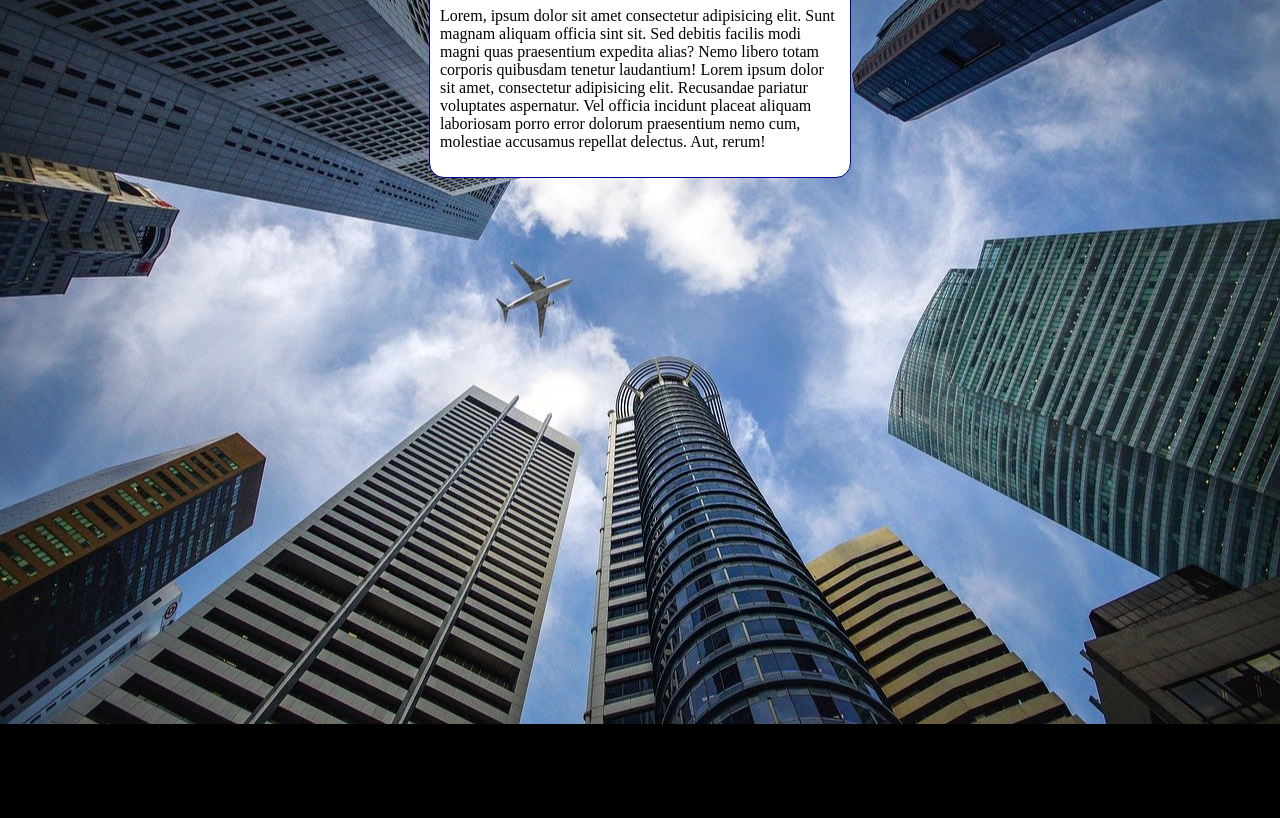
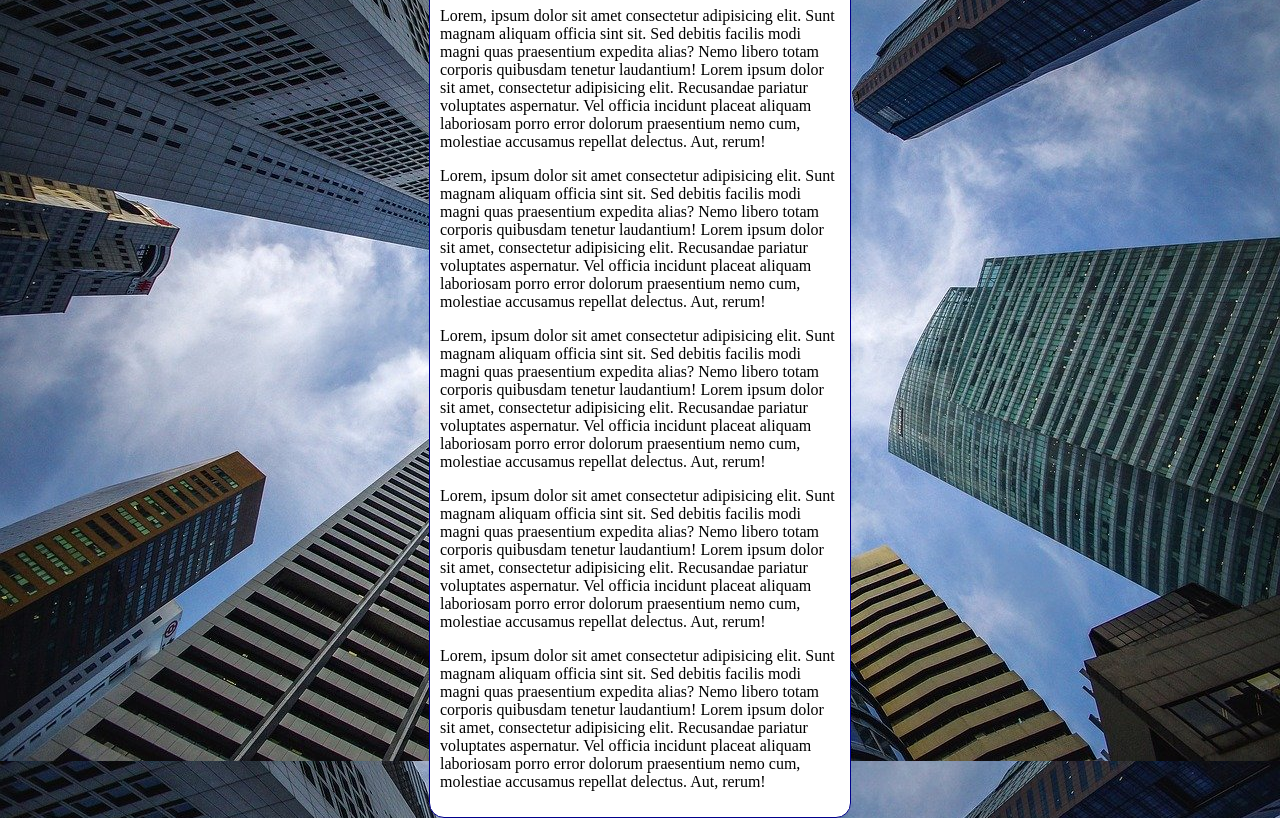
Before and after one commit to pedror-dias/html-css, a plain HTML site: page exercícios/ex022/fundo006.html in a window 1280 px wide. Shown: the part 92-910 px from the top of the page. Before the commit the page ends 816 px from the top, so only its background shows below. Drawn offline with Linux system fonts and the light colour scheme.

Commit message:
Update fundo006.html

```diff
--- a/exercícios/ex022/fundo006.html
+++ b/exercícios/ex022/fundo006.html
@@ -4,20 +4,22 @@
     <meta charset="UTF-8">
     <meta http-equiv="X-UA-Compatible" content="IE=edge">
     <meta name="viewport" content="width=device-width, initial-scale=1.0">
-    <title>Imagem de Fundo do Site</title>
+    <title>Fundo fixo de tela</title>
     <style>
         body {
             height: 100vh;
-            background-color: black;
-            background-image: url(imagens/wallpaper002.jpg);
-            background-position: center center;
-            background-repeat: no-repeat;
+
+            /* Shorthand - Background
+                1. Color, 2. Image, 3. Position, 4. Repeat, 5. Size[Não funcionou na prática, apesar da documentação apontar essa propriedade.], 6. Attachment
+            */
+
+            background: black url(imagens/wallpaper002.jpg) center center no-repeat fixed;
             background-size: cover;
         }
 
         main {
             background-color: #ffffff;
-            width: 400px;
+            max-width: 400px;
             padding: 10px;
             margin: auto;
             border: 1px solid darkblue;
@@ -29,6 +31,10 @@
     <main>
         <h1>Teste de Imagem de Fundo</h1>
         <p>Lorem, ipsum dolor sit amet consectetur adipisicing elit. Sunt magnam aliquam officia sint sit. Sed debitis facilis modi magni quas praesentium expedita alias? Nemo libero totam corporis quibusdam tenetur laudantium! Lorem ipsum dolor sit amet, consectetur adipisicing elit. Recusandae pariatur voluptates aspernatur. Vel officia incidunt placeat aliquam laboriosam porro error dolorum praesentium nemo cum, molestiae accusamus repellat delectus. Aut, rerum!</p>
+        <p>Lorem, ipsum dolor sit amet consectetur adipisicing elit. Sunt magnam aliquam officia sint sit. Sed debitis facilis modi magni quas praesentium expedita alias? Nemo libero totam corporis quibusdam tenetur laudantium! Lorem ipsum dolor sit amet, consectetur adipisicing elit. Recusandae pariatur voluptates aspernatur. Vel officia incidunt placeat aliquam laboriosam porro error dolorum praesentium nemo cum, molestiae accusamus repellat delectus. Aut, rerum!</p>
+        <p>Lorem, ipsum dolor sit amet consectetur adipisicing elit. Sunt magnam aliquam officia sint sit. Sed debitis facilis modi magni quas praesentium expedita alias? Nemo libero totam corporis quibusdam tenetur laudantium! Lorem ipsum dolor sit amet, consectetur adipisicing elit. Recusandae pariatur voluptates aspernatur. Vel officia incidunt placeat aliquam laboriosam porro error dolorum praesentium nemo cum, molestiae accusamus repellat delectus. Aut, rerum!</p>
+        <p>Lorem, ipsum dolor sit amet consectetur adipisicing elit. Sunt magnam aliquam officia sint sit. Sed debitis facilis modi magni quas praesentium expedita alias? Nemo libero totam corporis quibusdam tenetur laudantium! Lorem ipsum dolor sit amet, consectetur adipisicing elit. Recusandae pariatur voluptates aspernatur. Vel officia incidunt placeat aliquam laboriosam porro error dolorum praesentium nemo cum, molestiae accusamus repellat delectus. Aut, rerum!</p>
+        <p>Lorem, ipsum dolor sit amet consectetur adipisicing elit. Sunt magnam aliquam officia sint sit. Sed debitis facilis modi magni quas praesentium expedita alias? Nemo libero totam corporis quibusdam tenetur laudantium! Lorem ipsum dolor sit amet, consectetur adipisicing elit. Recusandae pariatur voluptates aspernatur. Vel officia incidunt placeat aliquam laboriosam porro error dolorum praesentium nemo cum, molestiae accusamus repellat delectus. Aut, rerum!</p>
     </main>
 </body>
 </html>
```
